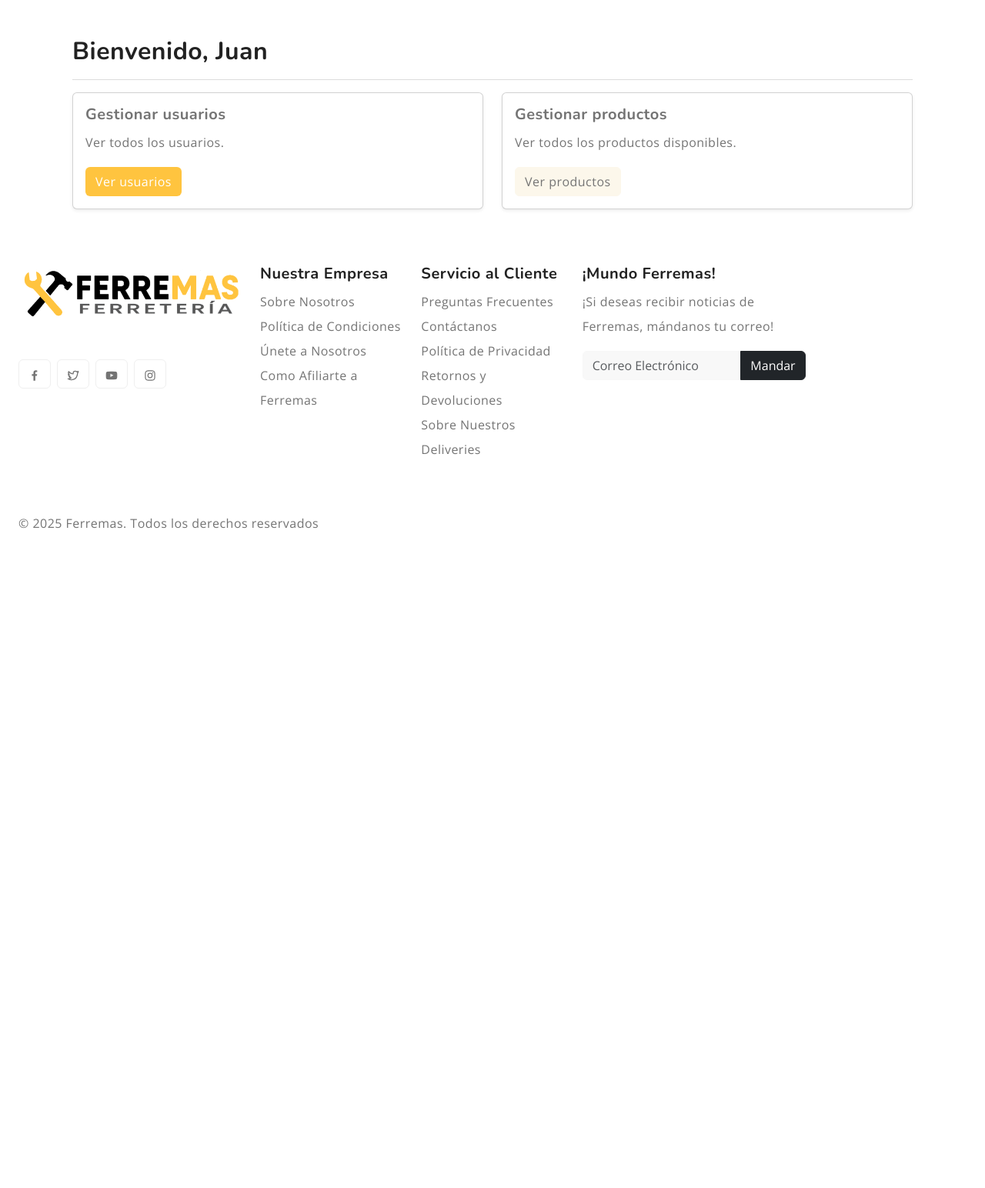
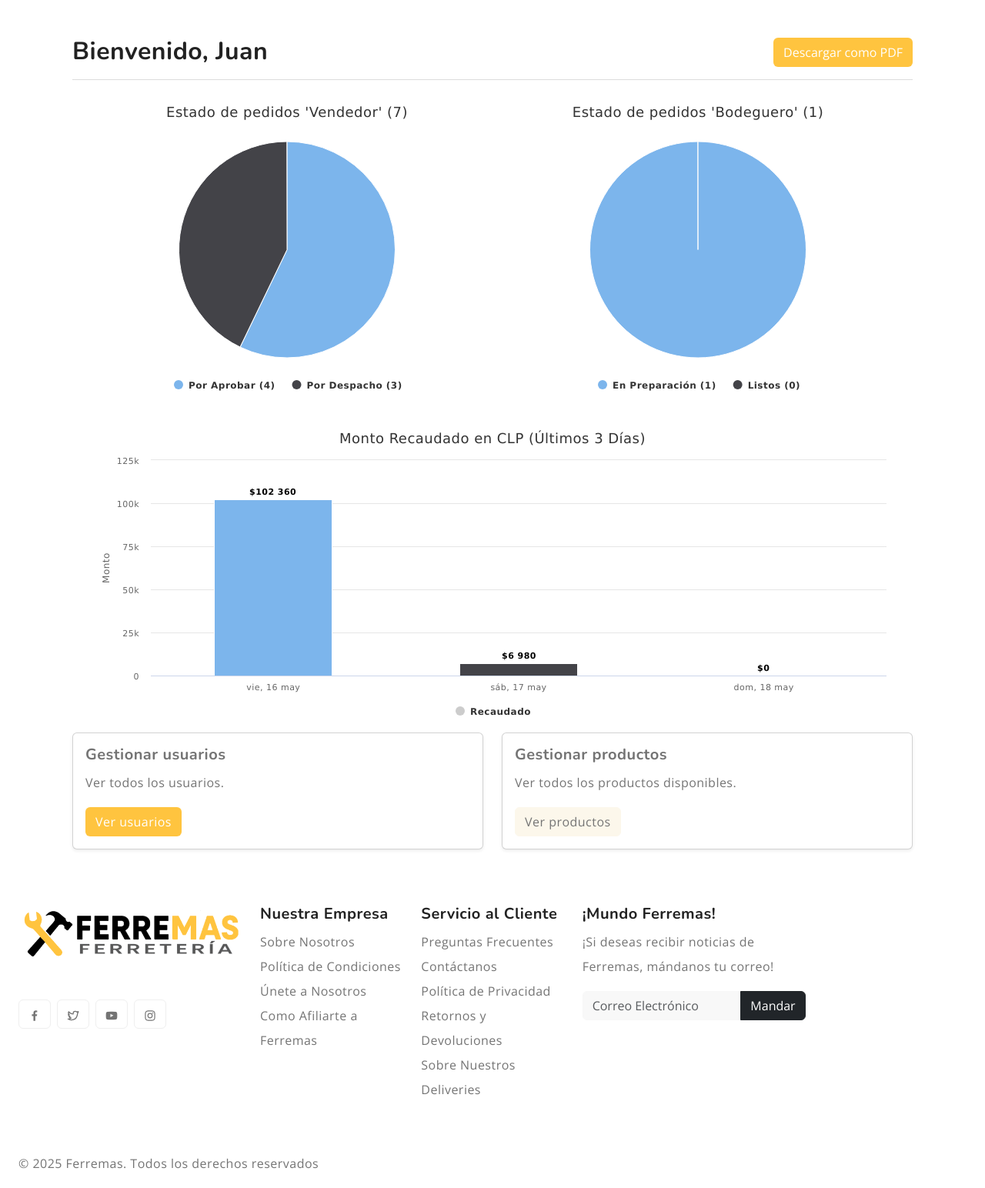
Before and after one commit to fl-oneto/ferremas, a Django app: page /administrador/ in a window 1280 px wide. Shown: the part 108-1652 px from the top of the page at 77% size. Before the commit the page ends 795 px from the top, so only its background shows below. Run offline with Django 5.2, Linux system fonts and the light colour scheme; a user stored in the database is signed in; data comes from the database, SQL or seed files in the repository; both versions use the stored data as it was after the commit; some libraries are stand-ins or nearby versions.

Commit message:
Dashboards

```diff
--- /dev/null
+++ b/static/js/exportPDF.js
@@ -0,0 +1,17 @@
+document.getElementById('btn-descargar').addEventListener('click', async () => {
+  const elem   = document.getElementById('reporte-pdf');   // bloque a exportar
+  const canvas = await html2canvas(elem, { scale: 2 });    // mayor resolución
+  const img    = canvas.toDataURL('image/png');
+
+  const { jsPDF } = window.jspdf;
+  const pdf = new jsPDF({ orientation: 'p', unit: 'pt', format: 'a4' });
+
+  // Ajusta la imagen al ancho de la página manteniendo proporción
+  const pageWidth  = pdf.internal.pageSize.getWidth();
+  const pageHeight = pdf.internal.pageSize.getHeight();
+  const imgProps   = pdf.getImageProperties(img);
+  const imgHeight  = (imgProps.height * pageWidth) / imgProps.width;
+
+  pdf.addImage(img, 'PNG', 0, 0, pageWidth, imgHeight);
+  pdf.save('reporte.pdf');
+});
--- a/static/js/highcharts.js
+++ b/static/js/highcharts.js
@@ -1,144 +1,196 @@
+
 /// Bodeguero /////
-
-document.addEventListener('DOMContentLoaded', function () {
-
-    const pedidosElement = document.getElementById('pedidos');
+document.addEventListener("DOMContentLoaded", function () {
+  const pedidosElement = document.getElementById("pedidos");
 
   if (pedidosElement) {
     const pedidosData = {
       enPreparacion: parseInt(pedidosElement.dataset.enPreparacion),
-        listos: parseInt(pedidosElement.dataset.listos)
+      listos: parseInt(pedidosElement.dataset.listos),
     };
 
-    sumtotalpedidos = pedidosData.enPreparacion + pedidosData.listos
+    sumtotalpedidos = pedidosData.enPreparacion + pedidosData.listos;
 
-    Highcharts.chart('pedidos', {
+    Highcharts.chart("pedidos", {
       chart: {
         plotBackgroundColor: null,
         plotBorderWidth: null,
         plotShadow: false,
-            type: 'pie'
+        type: "pie",
       },
       title: {
-            text: 'Estado de pedidos'+ ' ('+sumtotalpedidos+')'
+        text: "Estado de pedidos 'Bodeguero' (" + sumtotalpedidos + ")",
       },
       tooltip: {
-            pointFormat: '{series.name}: <b>{point.percentage}%</b>'
+        pointFormat: "{series.name}: <b>{point.percentage}%</b>",
       },
       accessibility: {
         point: {
-                valueSuffix: '%'
-            }
+          valueSuffix: "%",
+        },
       },
       plotOptions: {
         pie: {
           allowPointSelect: false,
-                cursor: 'pointer',
-                dataLabels: [{
+          cursor: "pointer",
+          dataLabels: [
+            {
               enabled: false,
-                    distance: 20
-                    }, {
+              distance: 20,
+            },
+            {
               enabled: true,
               distance: -40,
-                    format: '{point.percentage}%',
+              format: "{point.percentage}%",
               style: {
-                        fontSize: '1.1em',
-                        textOutline: 'none',
-                        opacity: 0.7
+                fontSize: "1.1em",
+                textOutline: "none",
+                opacity: 0.7,
               },
               filter: {
-                        operator: '>',
-                        property: 'percentage',
-                        value: 10
-                    }
-                }],
-                showInLegend: true
-            }
+                operator: ">",
+                property: "percentage",
+                value: 10,
               },
-        series: [{
-            name: 'Porcentaje',
+            },
+          ],
+          showInLegend: true,
+        },
+      },
+      series: [
+        {
+          name: "Porcentaje",
           colorByPoint: true,
           data: [
             {
-                    name: 'En Preparación'+' ('+pedidosData.enPreparacion+')',
-                    y: pedidosData.enPreparacion
+              name: "En Preparación" + " (" + pedidosData.enPreparacion + ")",
+              y: pedidosData.enPreparacion,
             },
             {
-                    name: 'Listos'+' ('+pedidosData.listos+')',
-                    y: pedidosData.listos
-                }
-            ]
-        }]
+              name: "Listos" + " (" + pedidosData.listos + ")",
+              y: pedidosData.listos,
+            },
+          ],
+        },
+      ],
     });
   }
 
   /// VENDEDOR /////
-    const vendedorElement = document.getElementById('vendedor');
-
+  const vendedorElement = document.getElementById("vendedor");
 
   if (vendedorElement) {
     const vendedorData = {
       pendientes: parseInt(vendedorElement.dataset.pendientes),
-    despachados: parseInt(vendedorElement.dataset.despachados)
+      despachados: parseInt(vendedorElement.dataset.despachados),
     };
 
     const sumtotalpedidos = vendedorData.pendientes + vendedorData.despachados;
 
-  Highcharts.chart('vendedor',{
+    Highcharts.chart("vendedor", {
       chart: {
         plotBackgroundColor: null,
         plotBorderWidth: null,
         plotShadow: false,
-      type: 'pie'
+        type: "pie",
       },
       title: {
-      text: 'Estado de pedidos (' + sumtotalpedidos + ')'
+        text: "Estado de pedidos 'Vendedor' (" + sumtotalpedidos + ")",
       },
       tooltip: {
-      pointFormat: '{series.name}: <b>{point.percentage:.1f}%</b>'
+        pointFormat: "{series.name}: <b>{point.percentage:.1f}%</b>",
       },
       accessibility: {
-      point: { valueSuffix: '%' }
+        point: { valueSuffix: "%" },
       },
       plotOptions: {
         pie: {
           allowPointSelect: false,
-        cursor: 'pointer',
-        dataLabels: [{
+          cursor: "pointer",
+          dataLabels: [
+            {
               enabled: false,
-          distance: 20
-        }, {
+              distance: 20,
+            },
+            {
               enabled: true,
               distance: -40,
-          format: '{point.percentage:.1f}%',
+              format: "{point.percentage:.1f}%",
               style: {
-            fontSize: '1.1em',
-            textOutline: 'none',
-            opacity: 0.7
+                fontSize: "1.1em",
+                textOutline: "none",
+                opacity: 0.7,
               },
               filter: {
-            operator: '>',
-            property: 'percentage',
-            value: 10
-          }
-        }],
-        showInLegend: true
-      }
+                operator: ">",
+                property: "percentage",
+                value: 10,
               },
-    series: [{
-      name: 'Porcentaje',
+            },
+          ],
+          showInLegend: true,
+        },
+      },
+      series: [
+        {
+          name: "Porcentaje",
           colorByPoint: true,
           data: [
             {
-          name: 'Por Aprobar (' + vendedorData.pendientes + ')',
-          y: vendedorData.pendientes
+              name: "Por Aprobar (" + vendedorData.pendientes + ")",
+              y: vendedorData.pendientes,
             },
             {
-          name: 'Por Despacho (' + vendedorData.despachados + ')',
-          y: vendedorData.despachados
+              name: "Por Despacho (" + vendedorData.despachados + ")",
+              y: vendedorData.despachados,
+            },
+          ],
+        },
+      ],
+    });
   }
-      ]
-    }]
+
+  const ventasElement = document.getElementById("ventas");
+  if (ventasElement) {
+    const totals = {
+      dayBefore: parseFloat(ventasElement.dataset.before) ,
+      yesterday: parseFloat(ventasElement.dataset.yesterday),
+      today: parseFloat(ventasElement.dataset.today),
+    };
+
+    // Build the date labels (or pull them from more data-* attrs if you prefer)
+    const now = new Date();
+    const fmt = (d) =>
+      d.toLocaleDateString("es-CL", {
+        weekday: "short",
+        month: "short",
+        day: "numeric",
+      });
+    const labels = [
+      fmt(new Date(now.getFullYear(), now.getMonth(), now.getDate() - 2)),
+      fmt(new Date(now.getFullYear(), now.getMonth(), now.getDate() - 1)),
+      fmt(now),
+    ];
+
+    // Highcharts column chart
+    Highcharts.chart("ventas", {
+      chart: { type: "column" },
+      title: { text: "Monto Recaudado en CLP (Últimos 3 Días)" },
+      xAxis: { categories: labels, crosshair: true },
+      yAxis: { title: { text: "Monto" }, allowDecimals: false },
+      tooltip: { pointFormat: "<b>${point.y:,.0f}</b>" },
+      plotOptions: {
+        column: {
+          colorByPoint: true,
+          dataLabels: { enabled: true, format: "${y:,.0f}" },
+        },
+      },
+      series: [
+        {
+          name: "Recaudado",
+          data: [totals.dayBefore, totals.yesterday, totals.today],
+        },
+      ],
     });
   }
 });
--- a/templates/base.html
+++ b/templates/base.html
@@ -117,7 +117,9 @@
     <script src="{% static 'js/plugins.js' %}"></script>
     <script src="{% static 'js/script.js' %}"></script>
     <script src="{% static 'js/highcharts.js' %}"></script>
-
+    <script src="{% static 'js/exportPDF.js' %}"></script>
+    <script src="https://cdn.jsdelivr.net/npm/html2canvas@1.4.1/dist/html2canvas.min.js"></script>
+    <script src="https://cdnjs.cloudflare.com/ajax/libs/jspdf/2.5.1/jspdf.umd.min.js"></script>
 
   </body>
 </html>
--- a/templates/pagar.html
+++ b/templates/pagar.html
@@ -10,7 +10,9 @@
 
     <form method="post">
       {% csrf_token %}
-          <button class="btn btn-primary" type="submit" name="iniciar_sesion">Ir a Pagar</button>
+      <button class="btn btn-primary" type="submit" name="iniciar_sesion">
+        Ir a Pagar
+      </button>
     </form>
     {% else %}
     <p>No tienes productos en tu carrito.</p>
--- a/templates/panel_admin/dashboard.html
+++ b/templates/panel_admin/dashboard.html
@@ -2,16 +2,53 @@
 {% load static %}
 {% load filtros_personalizados %}
 
-{% block title %}
-    Dashboard Administrador
-{% endblock %}
-
+{%block title %} Dashboard Administrador {% endblock %}
 
 {% block content %}
 <div class="container mt-5">
-    <h2>Bienvenido, {{ request.user.perfil.nombre }} </h2>
+    <div class="d-flex align-items-center justify-content-between mb-3">
+        <h2 class="m-0">Bienvenido, {{ request.user.perfil.nombre }}</h2>
 
-    <hr>
+        <button id="btn-descargar"
+            class="btn btn-primary">
+            Descargar como PDF
+        </button>
+    </div>
+
+  <hr />
+
+  <div id="reporte-pdf">
+    <div class="container-fluid my-4">
+      <div class="row g-4">
+        <div class="col-12 col-lg-6">
+          <div
+            id="vendedor"
+            data-pendientes="{{ pedidos_pendientes }}"
+            data-despachados="{{ pedidos_despachados }}"
+            style="height: 400px"
+          ></div>
+        </div>
+        <div class="col-12 col-lg-6">
+          <div
+            id="pedidos"
+            data-en-preparacion="{{ pedidos_preparacion }}"
+            data-listos="{{ pedidos_listos }}"
+            style="height: 400px"
+          ></div>
+        </div>
+      </div>
+    </div>
+
+    <div class="container-fluid">
+      <div
+        id="ventas"
+        data-before="{{ money_two_days_ago }}"
+        data-yesterday="{{ money_yesterday }}"
+        data-today="{{ money_today }}"
+        style="height: 400px"
+      ></div>
+    </div>
+  </div>
 
   <div class="row">
     <div class="col-md-6">
@@ -19,7 +56,9 @@
         <div class="card-body">
           <h5 class="card-title">Gestionar usuarios</h5>
           <p class="card-text">Ver todos los usuarios.</p>
-                    <a href="{% url 'gestion_usuarios' %}" class="btn btn-primary">Ver usuarios</a>
+          <a href="{% url 'gestion_usuarios' %}" class="btn btn-primary"
+            >Ver usuarios</a
+          >
         </div>
       </div>
     </div>
@@ -29,12 +68,12 @@
         <div class="card-body">
           <h5 class="card-title">Gestionar productos</h5>
           <p class="card-text">Ver todos los productos disponibles.</p>
-                    <a href="{% url 'gestion_productos' %}" class="btn btn-warning">Ver productos</a>
+          <a href="{% url 'gestion_productos' %}" class="btn btn-warning"
+            >Ver productos</a
+          >
         </div>
       </div>
     </div>
-
-
   </div>
 </div>
 {% endblock %}
--- a/tienda/views.py
+++ b/tienda/views.py
@@ -14,6 +14,8 @@ from .utils import clp_a_usd
 from .decorators import grupo_requerido
 from django.utils.http import url_has_allowed_host_and_scheme
 from django.contrib import messages
+from datetime import date, timedelta
+from django.db.models import Sum
 
 
 
@@ -705,13 +707,47 @@ def despachar_pedido(request, pedido_id):
 
 @grupo_requerido('Vendedor')
 def dashboard_vendedor(request):
+    pedidos_pendientes  = Pedido.objects.filter(estado='2').count()
+    pedidos_despachados = Pedido.objects.filter(estado='5').count()
 
-    pedidos_pendientes = Pedido.objects.filter(estado='2').count()
-    pedidos_despachados = Pedido.objects.filter(estado='5').count()
+    today      = date.today()
+    yesterday  = today - timedelta(days=1)
+    day_before = today - timedelta(days=2)
+
+    total_today = (Pedido.objects
+                   .filter(fecha=today)
+                   .aggregate(total=Sum('total'))['total'] or 0)
+
+    total_yesterday = (Pedido.objects
+                       .filter(fecha=yesterday)
+                       .aggregate(total=Sum('total'))['total'] or 0)
+
+    total_before = (Pedido.objects
+                    .filter(fecha=day_before)
+                    .aggregate(total=Sum('total'))['total'] or 0)
+
+
     context = {
-        'pedidos_pendientes': pedidos_pendientes,
+        'pedidos_pendientes':  pedidos_pendientes,
         'pedidos_despachados': pedidos_despachados,
+
+
+        'labels': [
+            day_before.strftime('%a %d %b'),   # p. ej. "Fri 16 May"
+            yesterday.strftime('%a %d %b'),
+            today.strftime('%a %d %b')
+        ],
+        'amounts': [
+            total_before,
+            total_yesterday,
+            total_today
+        ],
+
+        'money_two_days_ago': total_before,
+        'money_yesterday':    total_yesterday,
+        'money_today':        total_today,
     }
+
     return render(request, 'pedido/vendedor/dashboard.html', context)
 
 
@@ -719,7 +755,52 @@ def dashboard_vendedor(request):
 
 @grupo_requerido('Administrador')
 def dashboard_admin(request):
-    return render(request, 'panel_admin/dashboard.html')
+    pedidos_pendientes   = Pedido.objects.filter(estado='2').count()
+    pedidos_despachados  = Pedido.objects.filter(estado='5').count()
+    pedidos_preparacion  = Pedido.objects.filter(estado='3').count()
+    pedidos_listos       = Pedido.objects.filter(estado='4').count()
+
+    today       = date.today()
+    yesterday   = today - timedelta(days=1)
+    day_before  = today - timedelta(days=2)
+
+    total_today = (Pedido.objects
+                   .filter(fecha=today)
+                   .aggregate(total=Sum('total'))['total'] or 0)
+
+    total_yesterday = (Pedido.objects
+                       .filter(fecha=yesterday)
+                       .aggregate(total=Sum('total'))['total'] or 0)
+
+    total_before = (Pedido.objects
+                    .filter(fecha=day_before)
+                    .aggregate(total=Sum('total'))['total'] or 0)
+
+    context = {
+        'pedidos_pendientes':  pedidos_pendientes,
+        'pedidos_despachados': pedidos_despachados,
+
+        'pedidos_preparacion': pedidos_preparacion,
+        'pedidos_listos':      pedidos_listos,
+
+
+        'labels': [
+            day_before.strftime('%a %d %b'),
+            yesterday.strftime('%a %d %b'),
+            today.strftime('%a %d %b')
+        ],
+        'amounts': [
+            total_before,
+            total_yesterday,
+            total_today
+        ],
+
+        'money_two_days_ago': total_before,
+        'money_yesterday':    total_yesterday,
+        'money_today':        total_today,
+    }
+
+    return render(request, 'panel_admin/dashboard.html', context)
 
 # gestión usuarios
 @grupo_requerido('Administrador')
```
Also changed, not shown: templates/detalle_producto.html (+13 -4 lines), templates/pedido/bodeguero/dashboard.html (+7 -1 lines), templates/pedido/vendedor/dashboard.html (+33 -11 lines), templates/productos.html (+6 -2 lines), db.sqlite3. Lines whose indentation alone changed are shown as unchanged.
